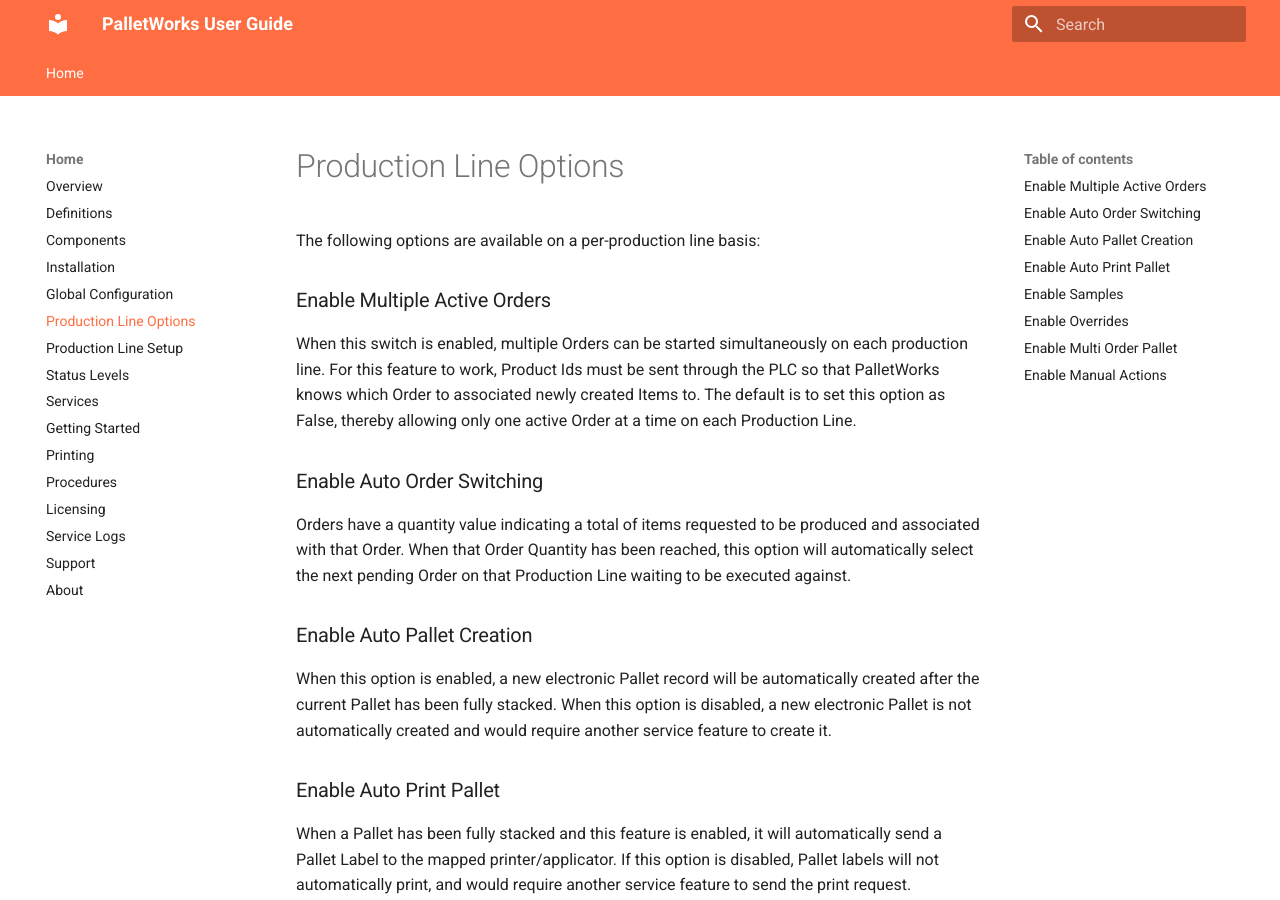
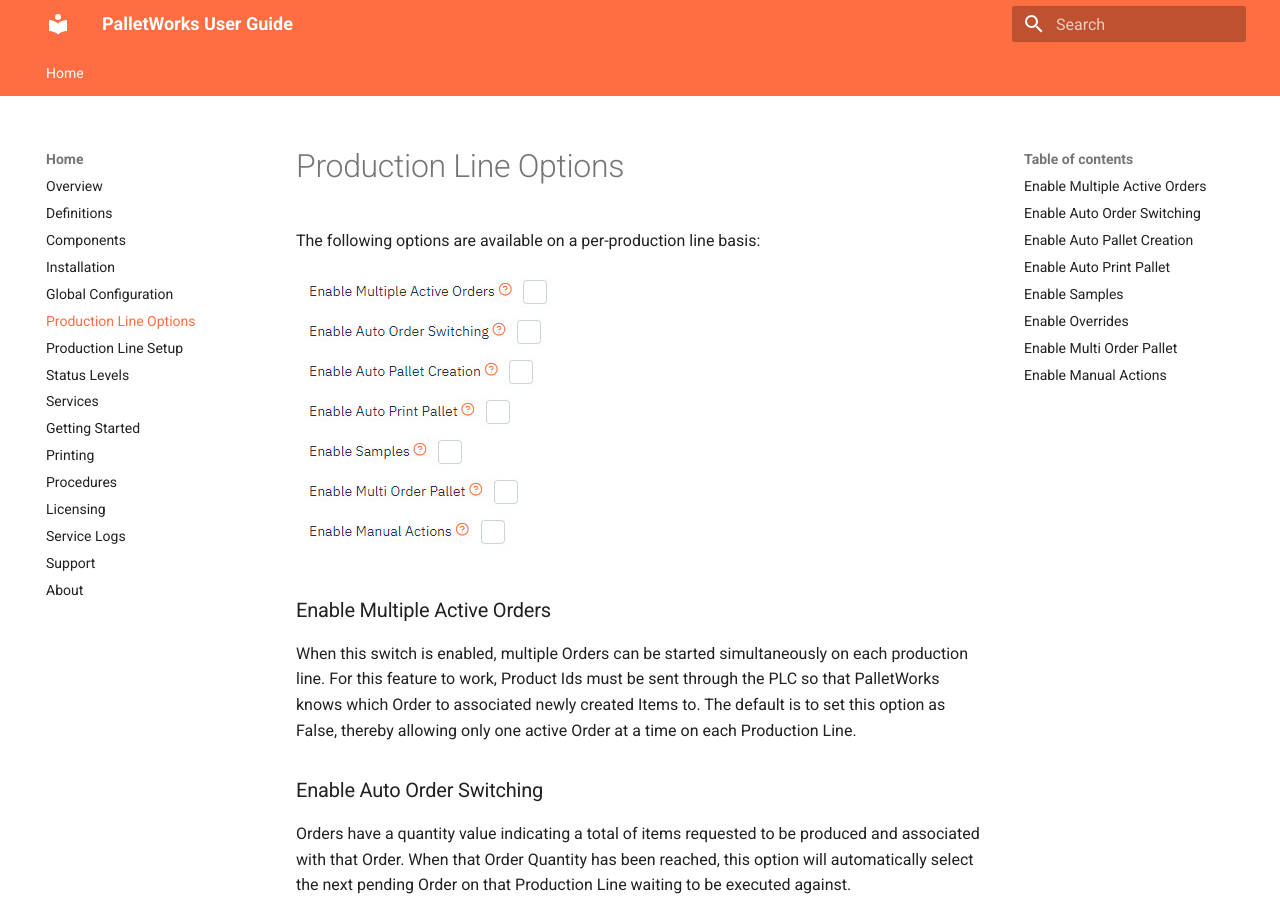
Before and after one commit to cybertrol-engineering/CE.PalletWorks.Documentation, an MkDocs documentation site: the page built from docs/productionlineoptions.md, in a window 1280 px wide and 900 px high. Built offline with MkDocs 1.6.1 and Material for MkDocs 9.7.7, drawn with Linux system fonts in a browser that asks for light colours.

Commit message:
Added pictures

```diff
--- a/docs/productionlineoptions.md
+++ b/docs/productionlineoptions.md
@@ -1,4 +1,6 @@
 The following options are available on a per-production line basis:
+
+![](images/ProductionLineOptions.jpg)
 
 ### Enable Multiple Active Orders
 
```
Also changed, not shown: docs/configuration.md (+2 -0 lines), docs/images/GlobalOptions.jpg (added), docs/images/ProductionLineOptions.jpg (added).
